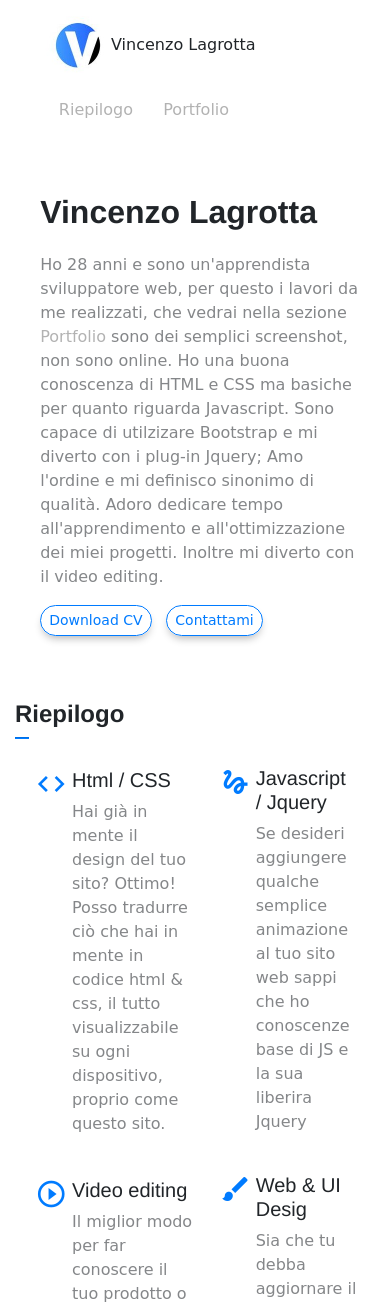
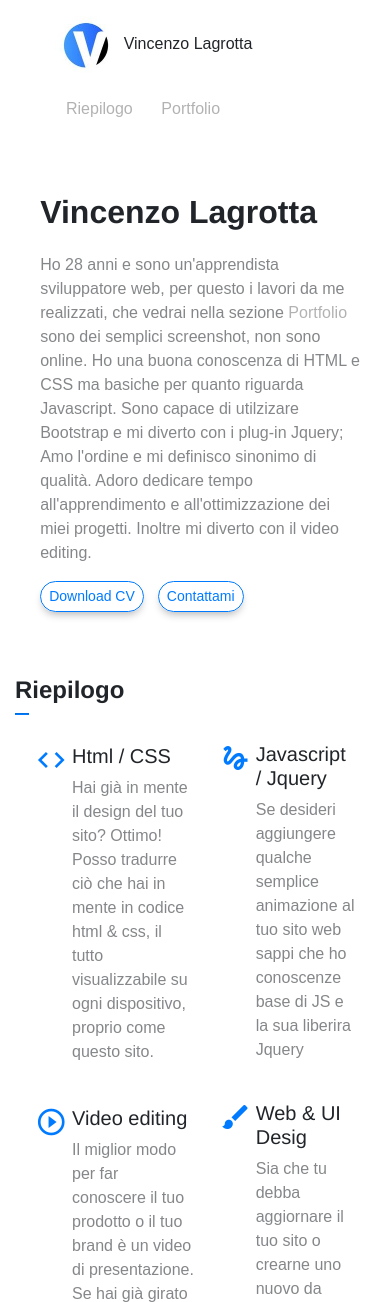
Before and after one commit to vilag8/CV-, a PHP site: page / in a window 390 px wide. Shown: the top 1302 px of the page. Run offline with PHP 8.4, Linux system fonts and the light colour scheme.

Commit message:
modificato font testo per mobile

```diff
--- a/build/main.css
+++ b/build/main.css
@@ -239,6 +239,9 @@ footer p {
 /** MEDIA QUERY **/
 /* Mobile Styles */
 @media only screen and (max-width: 415px) {
+  * {
+    font-family: Arial, Helvetica, sans-serif;
+  }
   .container {
     margin-top: 0px;
     -webkit-box-shadow: none;
--- a/stylesheet/main.scss
+++ b/stylesheet/main.scss
@@ -182,6 +182,7 @@ footer{
 /** MEDIA QUERY **/
 /* Mobile Styles */
 @media only screen and (max-width: 415px) {
+    *{font-family: Arial, Helvetica, sans-serif;}
     .container{
         margin-top: 0px;
         box-shadow: none;
```
Also changed, not shown: 1 other file.
